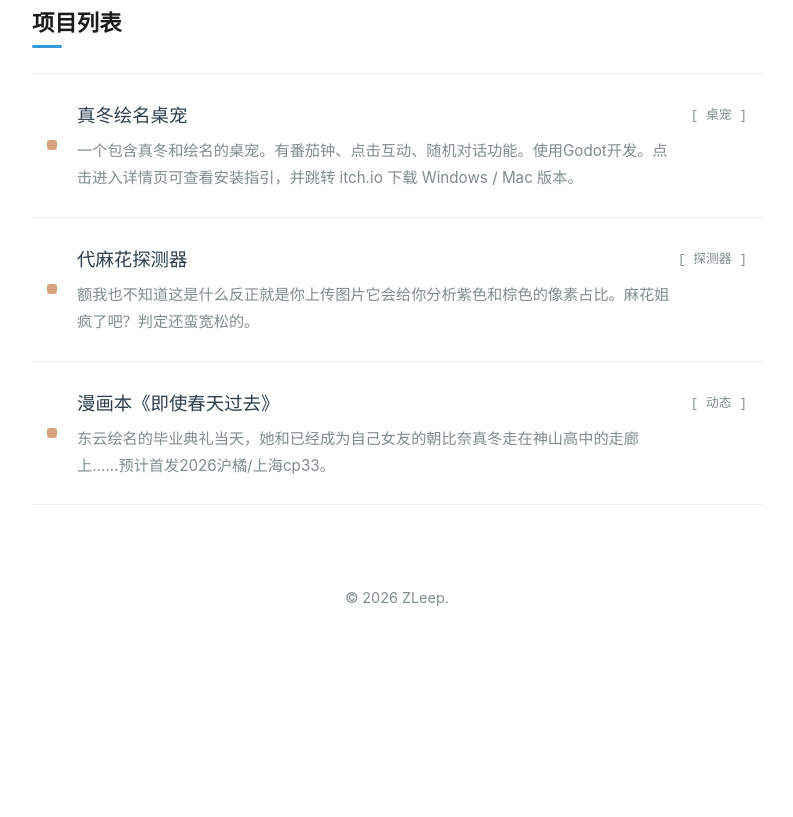
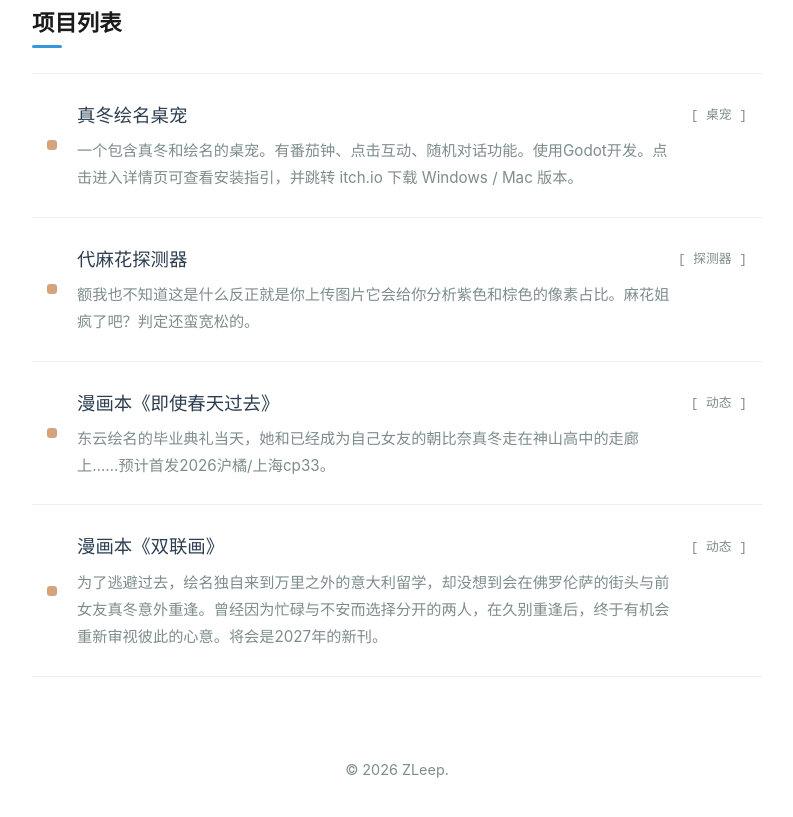
Before and after one commit to zleep75/zleep75.github.io, a plain HTML site: page mfen.html in a window 1280 px wide. Shown: the part 311-1128 px from the top of the page, without its empty margins (243-1036 px from the left). Before the commit the page ends 1002 px from the top, so only its background shows below. Drawn offline with Linux system fonts and the light colour scheme.

Commit message:
Add new project item for manga '双联画'

```diff
--- a/mfen.html
+++ b/mfen.html
@@ -240,6 +240,17 @@
                         <p class="project-desc">东云绘名的毕业典礼当天，她和已经成为自己女友的朝比奈真冬走在神山高中的走廊上……预计首发2026沪橘/上海cp33。</p>
                     </div>
                 </a>
+
+            <a href="" target="_blank" rel="noopener noreferrer" class="project-item">
+                    <div class="project-status-dot type-mfen" title="动态"></div>
+                    <div class="project-content">
+                        <div class="project-header">
+                            <span class="project-title">漫画本《双联画》</span>
+                            <span class="project-type">[ 动态 ]</span>
+                        </div>
+                        <p class="project-desc">为了逃避过去，绘名独自来到万里之外的意大利留学，却没想到会在佛罗伦萨的街头与前女友真冬意外重逢。曾经因为忙碌与不安而选择分开的两人，在久别重逢后，终于有机会重新审视彼此的心意。将会是2027年的新刊。</p>
+                    </div>
+                </a>
         </main>
 
         <footer>
```
